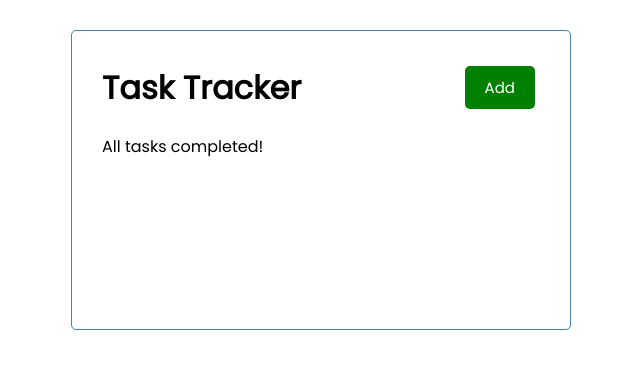
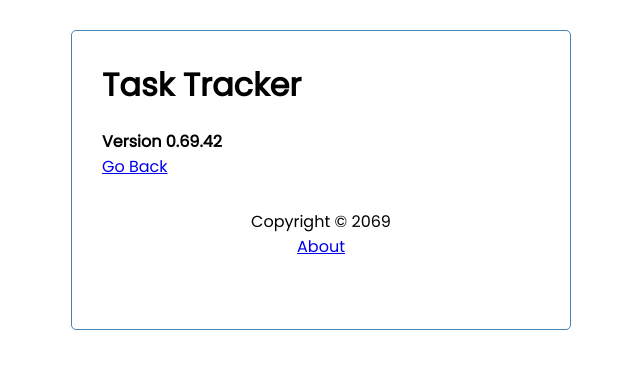
Before and after one commit to pravuX/task-tracker, a React (Create React App) app: page /about in a window 1280 px wide. Shown: the top 368 px of the page, without its empty margins (319-959 px from the left). Built offline with nearby package versions, Linux system fonts and the light colour scheme; data requests are answered from the project's data file.

Commit message:
Add Routing

```diff
--- a/package.json
+++ b/package.json
@@ -10,6 +10,7 @@
     "react": "^18.2.0",
     "react-dom": "^18.2.0",
     "react-icons": "^4.7.1",
+    "react-router-dom": "^6.7.0",
     "react-scripts": "5.0.1",
     "web-vitals": "^2.1.4"
   },
--- a/src/App.js
+++ b/src/App.js
@@ -1,7 +1,10 @@
 import { useState, useEffect } from 'react'
+import { BrowserRouter as Router, Route, Routes } from 'react-router-dom'
 import Header from './components/Header'
 import Tasks from './components/Tasks'
 import AddTask from './components/AddTask'
+import Footer from './components/Footer'
+import About from './components/About'
 
 const App = () => {
   const [showAddTask, setShowAddTask] = useState(false)
@@ -109,16 +112,38 @@
 
     // using a shorthand ternary operator to
     // show or hide the AddTask form
-    <div className="container">
-      <Header onAdd={() => setShowAddTask(!showAddTask)} showAdd={showAddTask} />
-      {showAddTask && <AddTask onAdd={addTask} />}
+    <Router>
+      <div className='container'>
+        <Header onAdd={() => setShowAddTask(!showAddTask)} showAdd={showAddTask} />
 
-      {tasks.length > 0 ?
-        <Tasks tasks={tasks} onDelete={deleteTask} onToggle={toggleReminder} />
-        :
-        'All tasks completed!'
-      }
-    </div>
+        <Routes>
+          <Route
+            path='/'
+            exact
+            element={
+              <>
+                {showAddTask && <AddTask onAdd={addTask} />}
+                {tasks.length > 0 ? (
+                  <Tasks
+                    tasks={tasks}
+                    onDelete={deleteTask}
+                    onToggle={toggleReminder} />
+                ) : (
+                  'All tasks completed!'
+                )}
+              </>
+            }
+          />
+          <Route
+            path='/about'
+            element={
+              <About />
+            }
+          />
+        </Routes>
+        <Footer />
+      </div>
+    </Router>
   );
 }
 
--- /dev/null
+++ b/src/components/About.js
@@ -0,0 +1,12 @@
+import { Link } from "react-router-dom"
+
+const About = () => {
+  return (
+    <div>
+      <h4>Version 0.69.42</h4>
+      <Link to="/">Go Back</Link>
+    </div>
+  )
+}
+
+export default About
--- /dev/null
+++ b/src/components/Footer.js
@@ -0,0 +1,12 @@
+import { Link } from "react-router-dom"
+
+const Footer = () => {
+  return (
+    <footer>
+      <p>Copyright &copy; 2069</p>
+      <Link to="/about">About</Link>
+    </footer>
+  )
+}
+
+export default Footer
--- a/src/components/Header.js
+++ b/src/components/Header.js
@@ -1,14 +1,17 @@
 import PropTypes from 'prop-types'
 import Button from './Button'
+import { useLocation } from 'react-router-dom'
 
 const Header = ({ title, onAdd, showAdd }) => {
+  const location = useLocation()
+
   return (
     <header className='header'>
       <h1>{title}</h1>
-      <Button
+      {location.pathname === '/' && <Button
         color={showAdd ? 'red' : 'green'}
         text={showAdd ? 'Close' : 'Add'}
-        onClick={onAdd} />
+        onClick={onAdd} />}
     </header>
   )
 }
```
Also changed, not shown: 1 other file (tests, documents, lock files or other folders).
